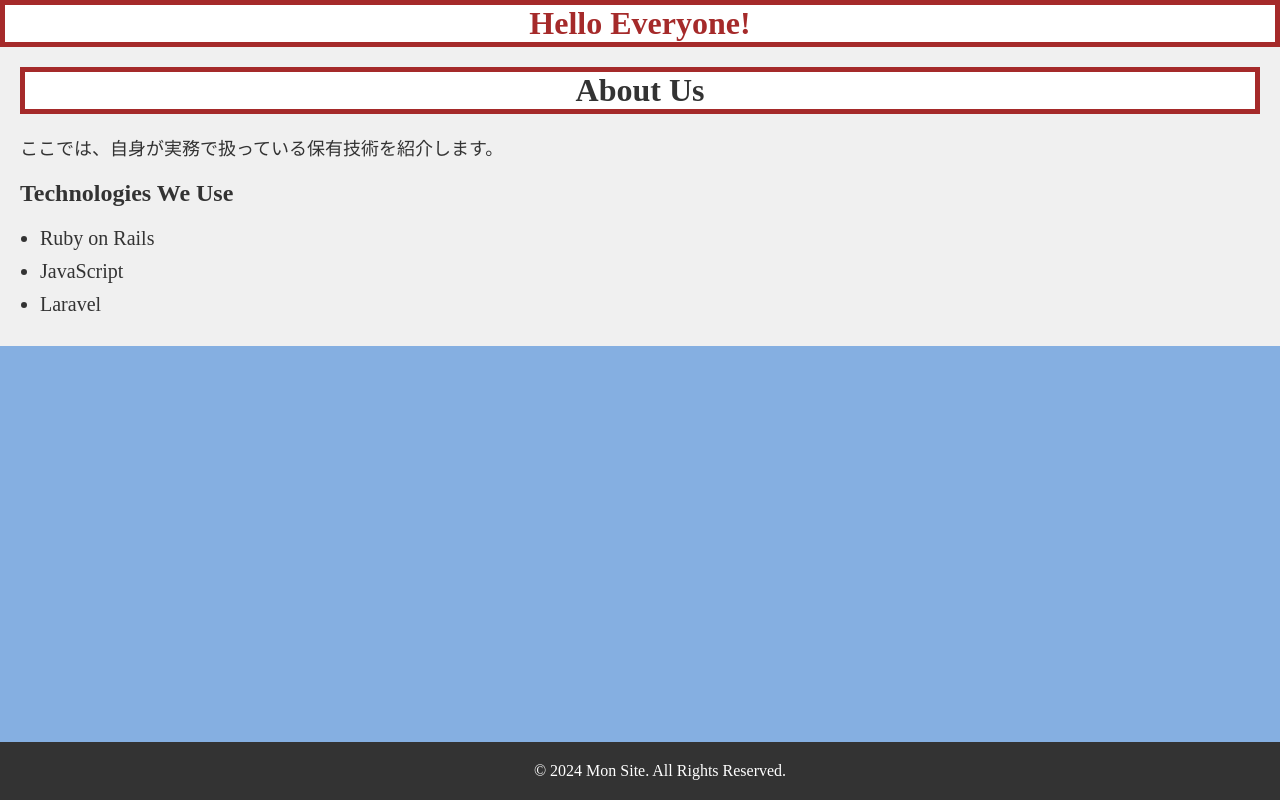
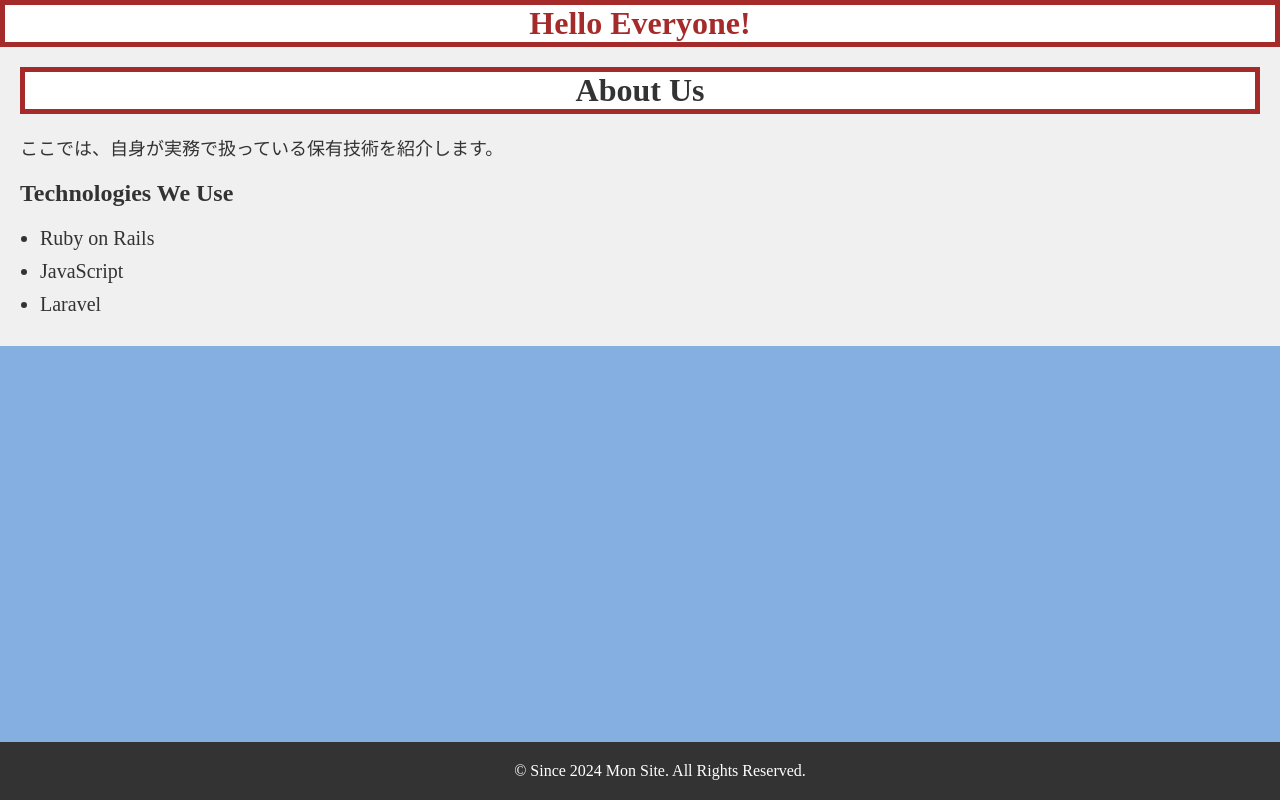
Before and after one commit to MamonYoshioka/my-site-since2024, a React (Vite) app: page / in a window 1280 px wide. Built offline with nearby package versions, Linux system fonts and the light colour scheme.

Commit message:
fix footer

```diff
--- a/src/components/Footer.jsx
+++ b/src/components/Footer.jsx
@@ -4,7 +4,7 @@ const Footer = () => {
   return (
     <div className="footer">
       <div className="footer-content">
-        <p>&copy; {new Date().getFullYear()} Mon Site. All Rights Reserved.</p>
+        <p>&copy; Since 2024 Mon Site. All Rights Reserved.</p>
       </div>
     </div>
   );
```
